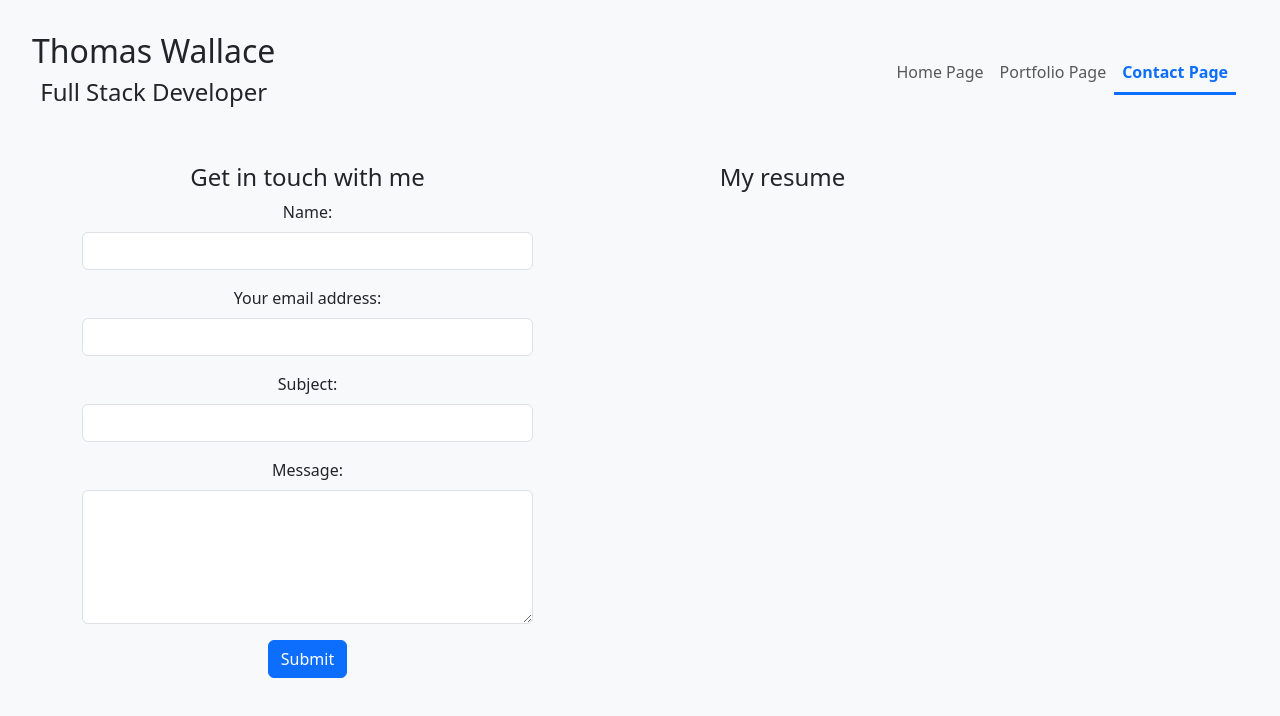
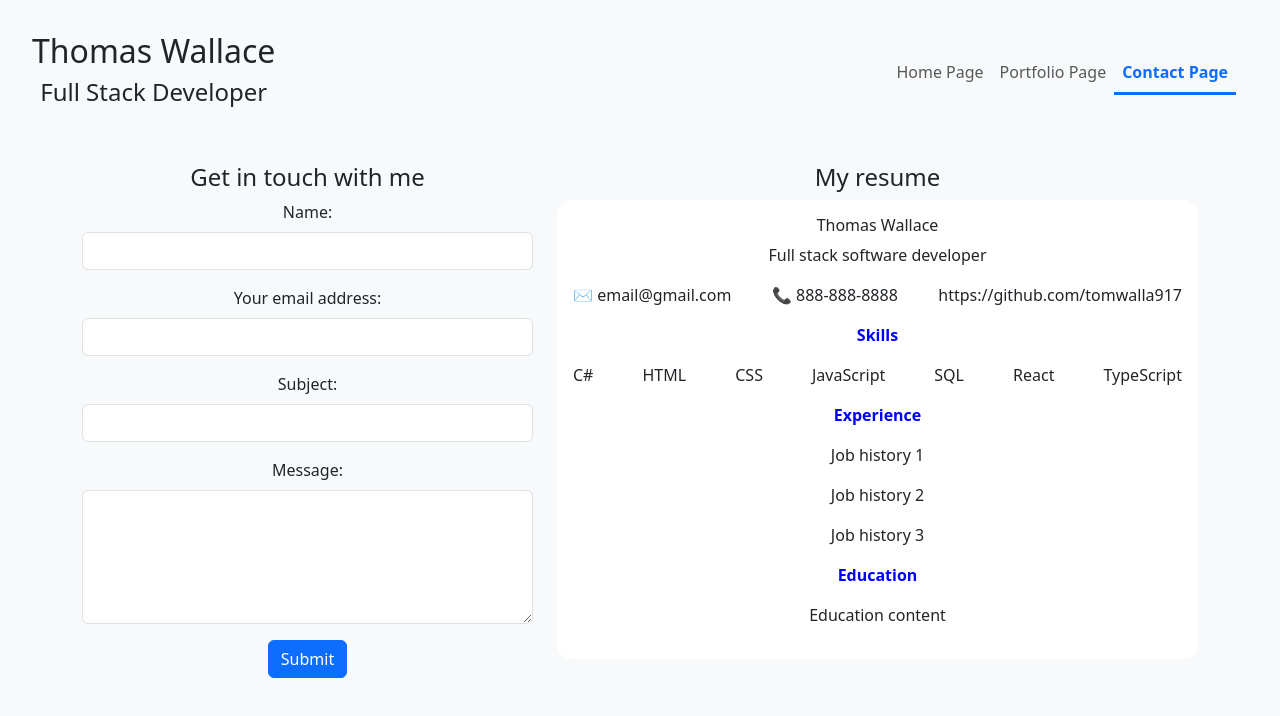
Before and after one commit to tomwalla917/week_eight_capstone, a React (Vite) app: page /contact in a window 1280 px wide. Shown: the top 716 px of the page. Built offline with nearby package versions, Linux system fonts and the light colour scheme.

Commit message:
styling of resume section on contact page

```diff
--- a/src/App.css
+++ b/src/App.css
@@ -41,3 +41,17 @@
 .read-the-docs {
   color: #888;
 }
+
+.resumeBox{
+  background-color: white;
+  border-radius: 15px;
+  padding: 1rem;
+}
+.resumeContact{
+  display:flex;
+  justify-content: space-between;
+}
+.resumeHeader{
+  color:blue;
+  font-weight: bold;
+}
--- a/src/pages/Contact.jsx
+++ b/src/pages/Contact.jsx
@@ -163,8 +163,33 @@ function Contact() {
                                 <button type="submit" className="btn btn-primary">Submit</button>
                             </form>
                         </div>
-                        <div class="col-md-5">
+                        <div class="col-md-7">
                             <h4>My resume</h4>
+                            <div className="resumeBox">
+                                    <h6>Thomas Wallace</h6>
+                                    <p>Full stack software developer</p>
+                                    <div className="resumeContact">
+                                        <p>✉️ email@gmail.com</p>
+                                        <p>📞 888-888-8888</p>
+                                        <p>https://github.com/tomwalla917</p>
+                                    </div>
+                                    <p className="resumeHeader">Skills</p>
+                                    <div className="resumeContact">
+                                        <p>C#</p>
+                                        <p>HTML</p>
+                                        <p>CSS</p>
+                                        <p>JavaScript</p>
+                                        <p>SQL</p>
+                                        <p>React</p>
+                                        <p>TypeScript</p>
+                                    </div>
+                                    <p className="resumeHeader">Experience</p>
+                                    <p>Job history 1</p>
+                                    <p>Job history 2</p>
+                                    <p>Job history 3</p>
+                                    <p className="resumeHeader">Education</p>
+                                    <p>Education content</p>
+                            </div>
                         </div>
                     </div>
 
```
